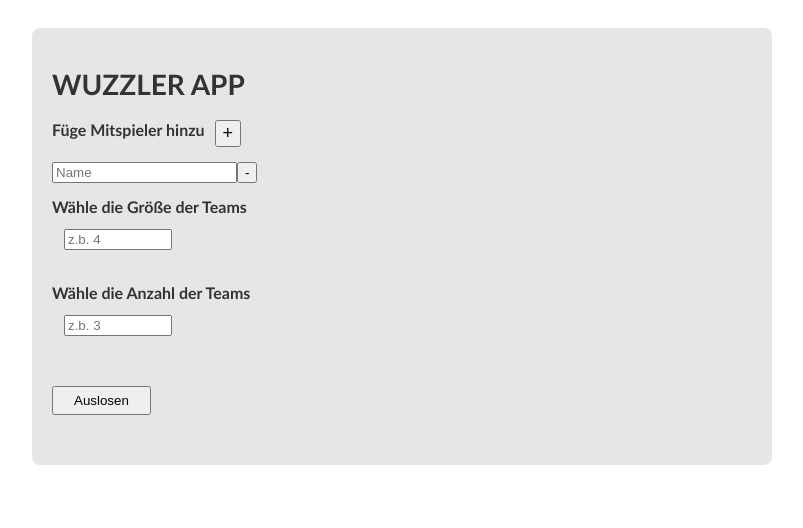
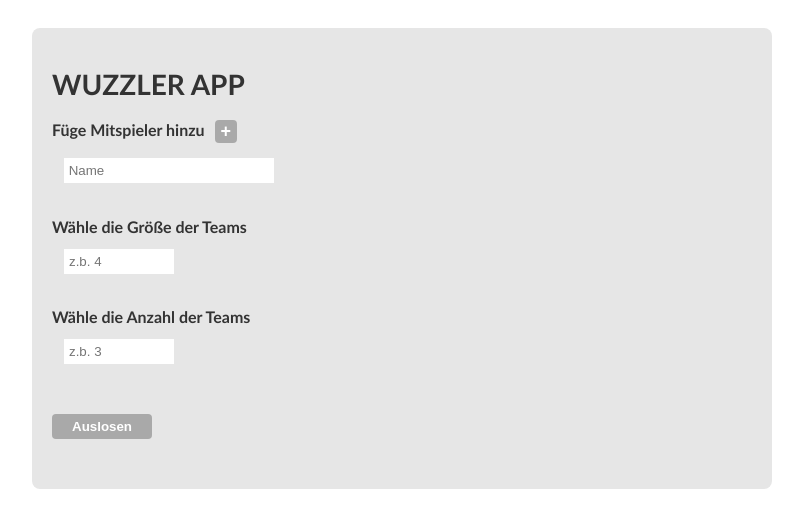
Before and after one commit to nicpep/WuzzlerWebApp, an Angular app: page / in a window 1280 px wide. Shown: the top 528 px of the page, without its empty margins (238-1041 px from the left). Built offline with nearby package versions, Linux system fonts and the light colour scheme.

Commit message:
Add global styles because of dynamic genereted el.

```diff
--- a/src/styles.scss
+++ b/src/styles.scss
@@ -1 +1,71 @@
 /* You can add global styles to this file, and also import other style files */
+.wuzzler {
+    input {
+        border: none;
+        padding: 5px;
+    }
+
+    .wuzzler__item {
+        margin-bottom: 20px;
+        box-sizing: border-box;
+        margin-left: 0;
+        margin-right: 0;
+        position: relative;
+        min-width: 100%;
+
+        @media (min-width: 768px) {
+            min-width: 30%;
+            margin-left: 1.666666%;
+            margin-right: 1.666666%;
+        }
+
+        input {
+            width: calc(100% - 10px);
+        }
+
+        &:hover {
+            .minus {
+                opacity: 1;
+            }
+        }
+    }
+
+    button {
+        cursor: pointer;
+        font-weight: 600;
+        border: none;
+        background-color: darkgray;
+        color: #ffffff;
+        border-radius: 4px;
+
+        &:hover {
+            color: #333333;
+        }
+    }
+
+    .minus {
+        font-size: 18px;
+        padding: 2px 9px;
+        position: absolute;
+        right: 0;
+        opacity: 0;
+    }
+
+    .team {
+        min-width: 100%;
+        margin: 20px auto;
+
+        @media (min-width: 768px) {
+            min-width: 25%;
+        }
+
+        &__list {
+            list-style: none;
+            padding-left: 12px;
+        }
+
+        h1 {
+            margin: 0;
+        }
+    }
+}
```
